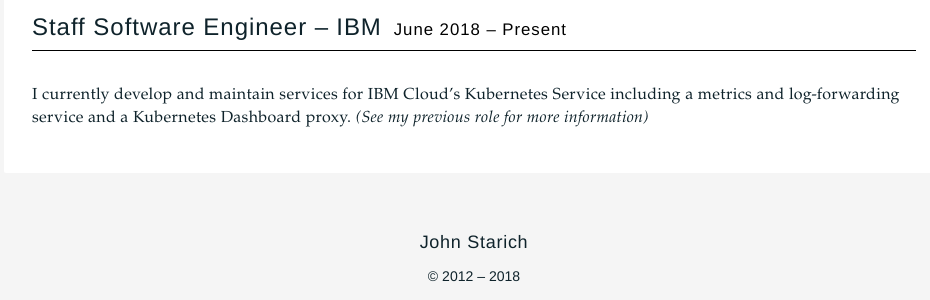
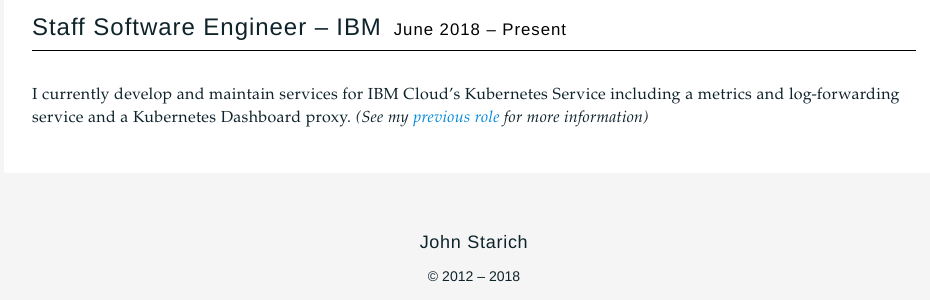
Before and after one commit to JohnStarich/johnstarich.github.io, a Jekyll site: the page built from _posts/2018-06-01-IBM.md, in a window 1280 px wide. Shown: the part 164-464 px from the top of the page, without its empty margins (166-1096 px from the left). Built offline with Jekyll 4.4.1, drawn with Linux system fonts in a browser that asks for light colours; part of the change alters nothing that is shown.

```diff
--- a/_posts/2018-06-01-IBM.md
+++ b/_posts/2018-06-01-IBM.md
@@ -9,4 +9,4 @@ date:   2018-06-01 00:00:00 -0600
 category: experiences
 ---
 I currently develop and maintain services for IBM Cloud's Kubernetes Service including a metrics and log-forwarding service and a Kubernetes Dashboard proxy.
-_(See my previous role for more information)_
+_(See my [previous role]({{ site.baseurl }}{% link _posts/2017-06-20-IBM.md %}) for more information)_
```
